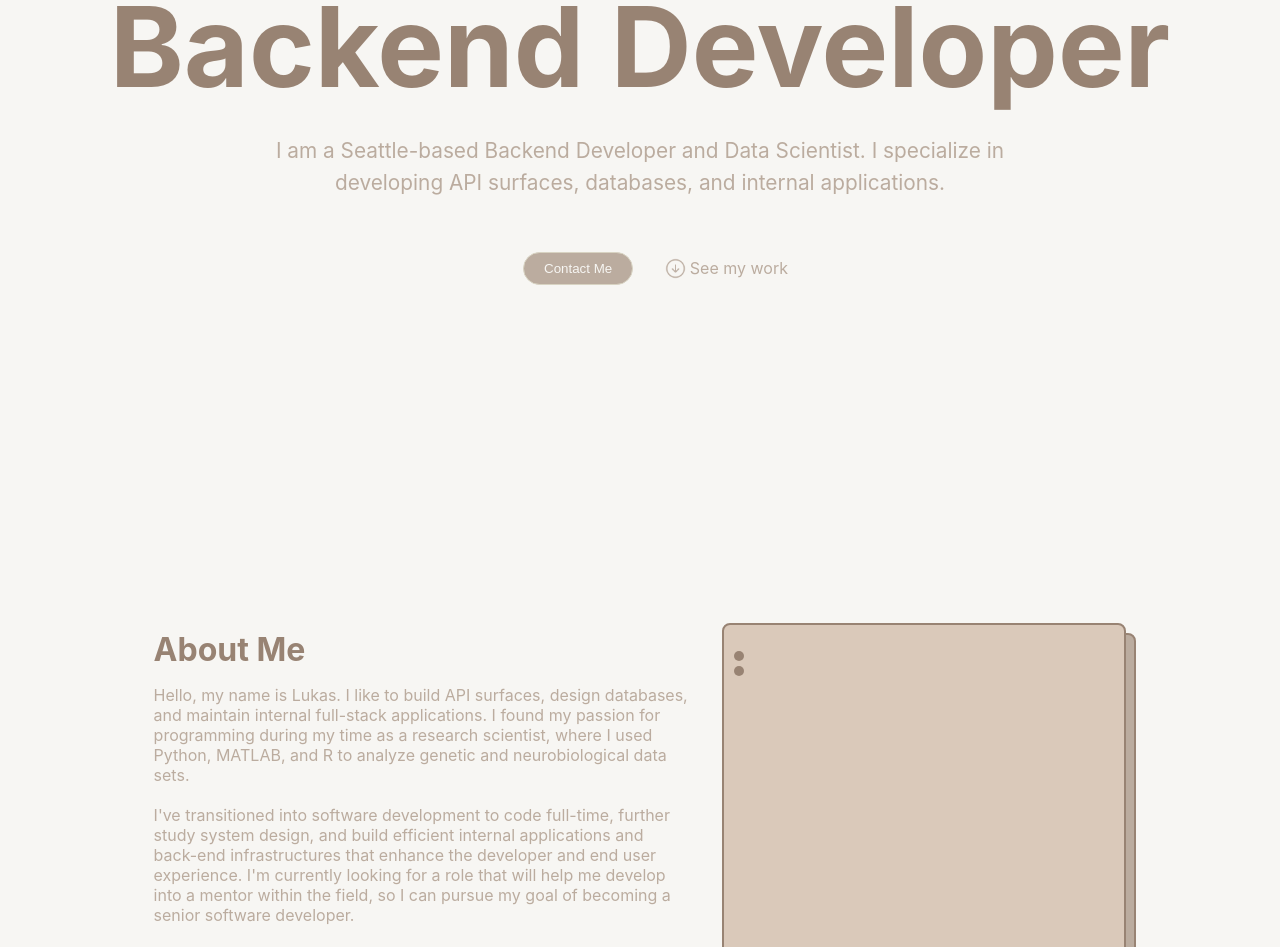
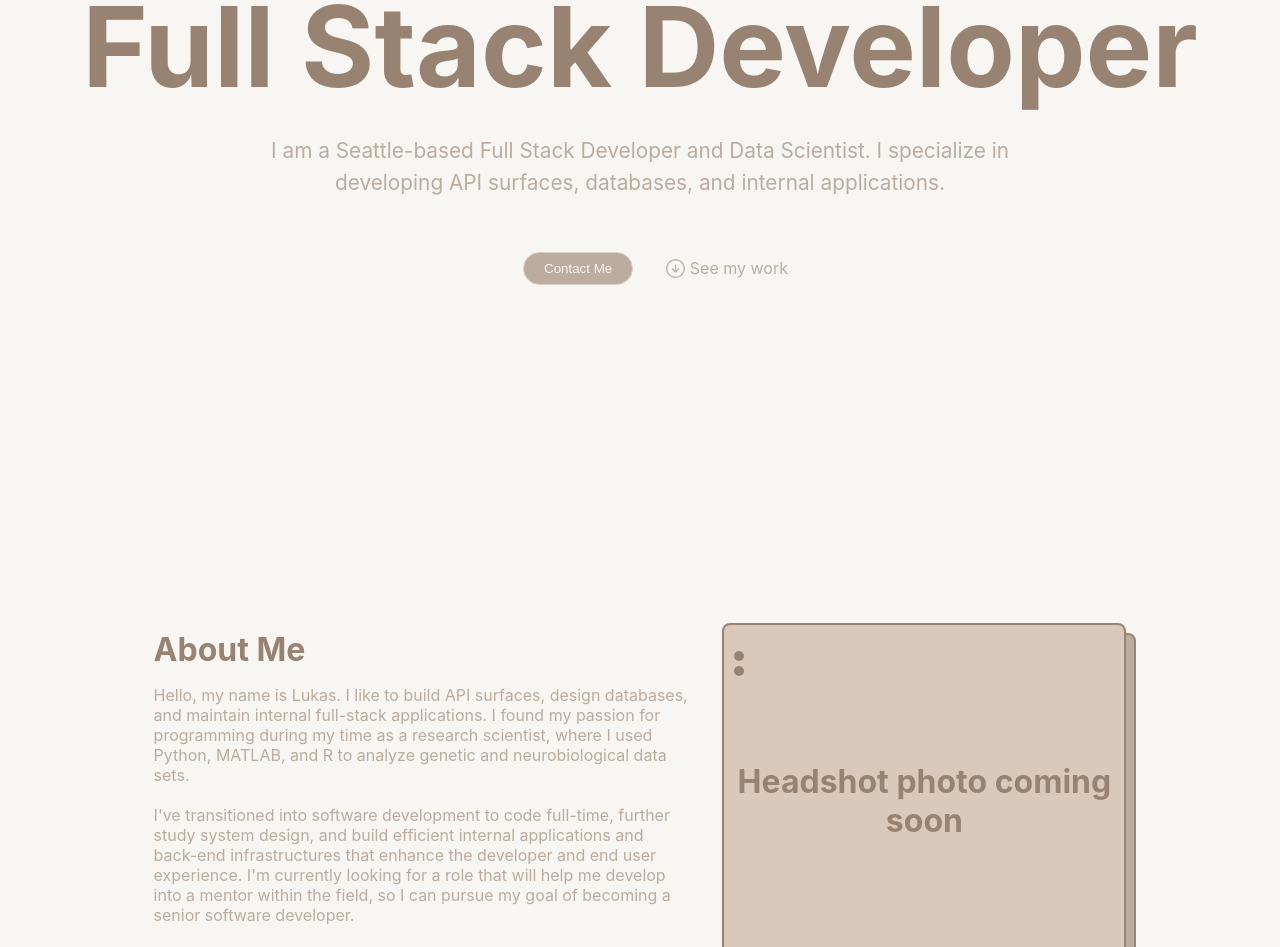
Before and after one commit to agtTwilight/portfolio, a React (Create React App) app: page / in a window 1280 px wide. Shown: the part 320-1267 px from the top of the page. Built offline with nearby package versions, Linux system fonts and the light colour scheme; the HTML template or start-up script is replaced by a standard one.

Commit message:
style updates

```diff
--- a/src/components/HighlightProject/style.css
+++ b/src/components/HighlightProject/style.css
@@ -76,7 +76,7 @@
 	.tech-list li {
 		font-size: 12px;
 		padding: 0.5rem;
-		border: solid var(--lightcoffeebrown);
+		border: solid var(--lightcoffeebrown) 1px;
 		border-radius: 8px;
 	}
 }
--- a/src/pages/About/index.js
+++ b/src/pages/About/index.js
@@ -35,6 +35,7 @@ export const About = () => {
 				</div>
 				<div id="about-img-box">
 					<img id="about-img" src="" alt=""></img>
+					<h2 id="temp">Headshot photo coming soon</h2>
 					<p id="dot1"></p>
 					<p id="dot2"></p>
 					<div id="about-links">
--- a/src/pages/About/style.css
+++ b/src/pages/About/style.css
@@ -6,6 +6,13 @@
 	justify-content: center;
 	align-items: center;
 	min-height: 100vh;
+}
+#temp {
+	position: absolute;
+	top: 0;
+	left: 0;
+	transform: translateY(150%);
+	text-align: center;
 }
 
 #about-top {
--- a/src/pages/Home/index.js
+++ b/src/pages/Home/index.js
@@ -6,10 +6,11 @@ export const Home = () => {
 	return (
 		<section id="home">
 			<h2>Lukas MacMillen</h2>
-			<h1 id="rotating-text">Backend Developer</h1>
+			<h1 id="rotating-text">Full Stack Developer</h1>
 			<p id="elevator-pitch">
-				I am a Seattle-based Backend Developer and Data Scientist. I specialize
-				in developing API surfaces, databases, and internal applications.
+				I am a Seattle-based Full Stack Developer and Data Scientist. I
+				specialize in developing API surfaces, databases, and internal
+				applications.
 			</p>
 			<section id="home-buttons">
 				<a href="#contact">
```
